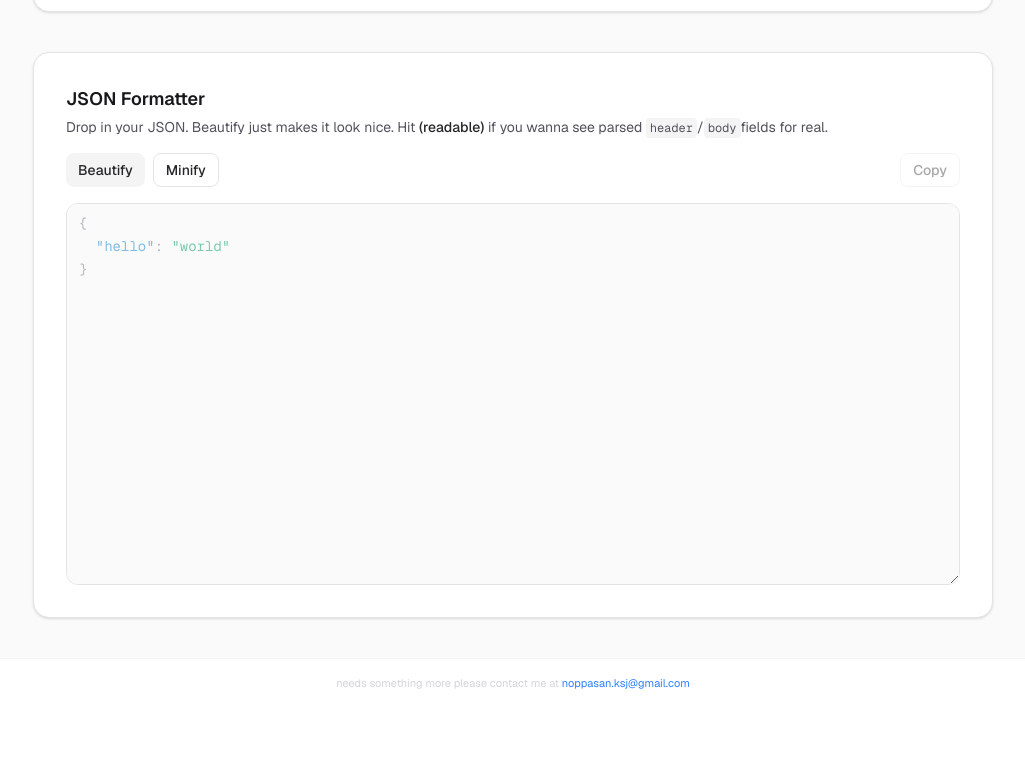
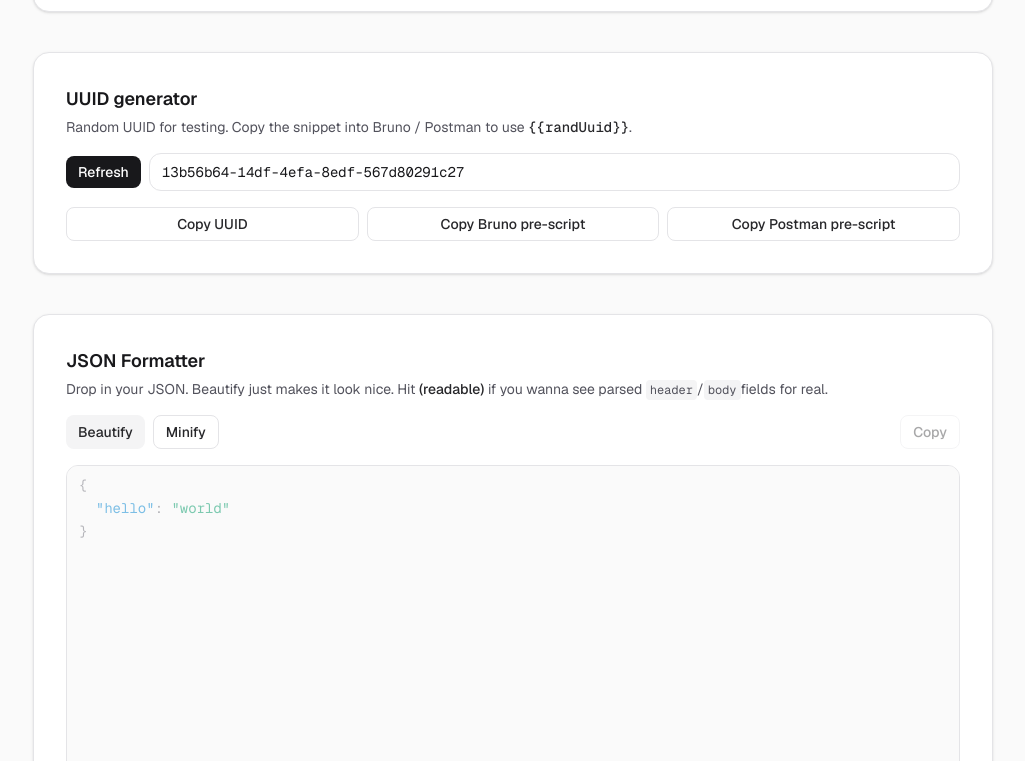
Before and after one commit to NopksForge/workbench, a Next.js app: page /tools in a window 1280 px wide. Shown: the part 879-1640 px from the top of the page, without its empty margins (127-1152 px from the left). Before the commit the page ends 1587 px from the top, so only its background shows below. Built offline with nearby package versions, Linux system fonts and the light colour scheme.

Commit message:
✨ feat: add UUID generater

```diff
--- /dev/null
+++ b/app/components/Tools/uuid_gen.tsx
@@ -0,0 +1,132 @@
+ "use client";
+
+import {
+  ClipboardToast,
+  type ClipboardToastType,
+} from "@/app/components/clipboard_toast";
+import { useCallback, useMemo, useState } from "react";
+
+function generateUuid() {
+  // Prefer browser crypto; fallback for older environments.
+  if (typeof crypto !== "undefined" && "randomUUID" in crypto) {
+    return crypto.randomUUID();
+  }
+
+  // Fallback: not RFC4122-perfect, but good enough for dev usage.
+  const s4 = () => Math.floor((1 + Math.random()) * 0x10000).toString(16).slice(1);
+  return `${s4()}${s4()}-${s4()}-${s4()}-${s4()}-${s4()}${s4()}${s4()}`;
+}
+
+export function UuidGenSection() {
+  const [uuid, setUuid] = useState<string>(() => generateUuid());
+  const [toastId, setToastId] = useState<number | null>(null);
+  const [toastMessage, setToastMessage] = useState("");
+  const [toastType, setToastType] = useState<ClipboardToastType>("info");
+
+  const hideToast = useCallback(() => setToastId(null), []);
+  const showToast = useCallback(
+    (message: string, type: ClipboardToastType = "info") => {
+      setToastMessage(message);
+      setToastType(type);
+      setToastId(Date.now());
+    },
+    [],
+  );
+
+  const refresh = useCallback(() => {
+    setUuid(generateUuid());
+  }, []);
+
+  const brunoPreScript = useMemo(() => {
+    return `const { v4: uuidv4 } = require('uuid');\n\nconst uuid = uuidv4();\nbru.setVar("randUuid", uuid);\n`;
+  }, []);
+
+  const postmanPreScript = useMemo(() => {
+    return `const uuid = crypto.randomUUID();\npm.environment.set("randUuid", uuid);\n`;
+  }, []);
+
+  const copyText = useCallback(
+    async (value: string, message: string) => {
+      try {
+        await navigator.clipboard.writeText(value);
+        showToast(message, "info");
+      } catch {
+        showToast("Could not copy to clipboard", "error");
+      }
+    },
+    [showToast],
+  );
+
+  const primaryBtn =
+    "rounded-lg bg-zinc-900 px-3 py-1.5 text-sm font-medium text-white transition hover:bg-zinc-800 dark:bg-zinc-100 dark:text-zinc-900 dark:hover:bg-zinc-200";
+  const secondaryBtn =
+    "rounded-lg border border-zinc-200 bg-white px-3 py-1.5 text-sm font-medium text-zinc-800 transition hover:bg-zinc-50 dark:border-zinc-700 dark:bg-zinc-900 dark:text-zinc-200 dark:hover:bg-zinc-800";
+
+  return (
+    <section className="space-y-4">
+      <div>
+        <h2 className="text-lg font-semibold text-zinc-900 dark:text-zinc-100">
+          UUID generator
+        </h2>
+        <p className="mt-1 text-sm text-zinc-600 dark:text-zinc-400">
+          Random UUID for testing. Copy the snippet into Bruno / Postman to
+          use{" "}
+          <span className="font-mono font-medium text-zinc-800 dark:text-zinc-200">
+            {"{{randUuid}}"}
+          </span>
+          .
+        </p>
+      </div>
+
+      <div className="flex flex-wrap items-center gap-2">
+        <button type="button" onClick={refresh} className={primaryBtn}>
+          Refresh
+        </button>
+        <div className="flex-1 min-w-[18rem]">
+          <label className="sr-only" htmlFor="uuid-gen-input">
+            Generated UUID
+          </label>
+          <input
+            id="uuid-gen-input"
+            value={uuid}
+            readOnly
+            className="w-full rounded-xl border border-zinc-200 bg-white px-3 py-2 font-mono text-sm text-zinc-900 outline-none ring-zinc-400 dark:border-zinc-800 dark:bg-zinc-950 dark:text-zinc-100"
+          />
+        </div>
+      </div>
+
+      <div className="grid grid-cols-1 gap-2 sm:grid-cols-3">
+        <button
+          type="button"
+          className={secondaryBtn}
+          onClick={() => copyText(uuid, "UUID copied")}
+        >
+          Copy UUID
+        </button>
+        <button
+          type="button"
+          className={secondaryBtn}
+          onClick={() => copyText(brunoPreScript, "Bruno pre-script copied")}
+        >
+          Copy Bruno pre-script
+        </button>
+        <button
+          type="button"
+          className={secondaryBtn}
+          onClick={() =>
+            copyText(postmanPreScript, "Postman pre-script copied")
+          }
+        >
+          Copy Postman pre-script
+        </button>
+      </div>
+
+      <ClipboardToast
+        id={toastId}
+        message={toastMessage}
+        onDismiss={hideToast}
+        toastType={toastType}
+      />
+    </section>
+  );
+}
--- a/app/tools/page.tsx
+++ b/app/tools/page.tsx
@@ -2,6 +2,7 @@ import type { Metadata } from "next";
 import Link from "next/link";
 import { EmojiCommitSection } from "@/app/components/Tools/emoji";
 import { JsonFormatterSection } from "@/app/components/Tools/json_formatter";
+import { UuidGenSection } from "@/app/components/Tools/uuid_gen";
 
 export const metadata: Metadata = {
   title: "Tools · Workbench",
@@ -32,6 +33,10 @@ export default function ToolsPage() {
         </div>
 
         <div className="rounded-2xl border border-zinc-200 bg-white p-6 shadow-sm dark:border-zinc-800 dark:bg-zinc-950 sm:p-8">
+          <UuidGenSection />
+        </div>
+
+        <div className="rounded-2xl border border-zinc-200 bg-white p-6 shadow-sm dark:border-zinc-800 dark:bg-zinc-950 sm:p-8">
           <JsonFormatterSection />
         </div>
       </main>
```
